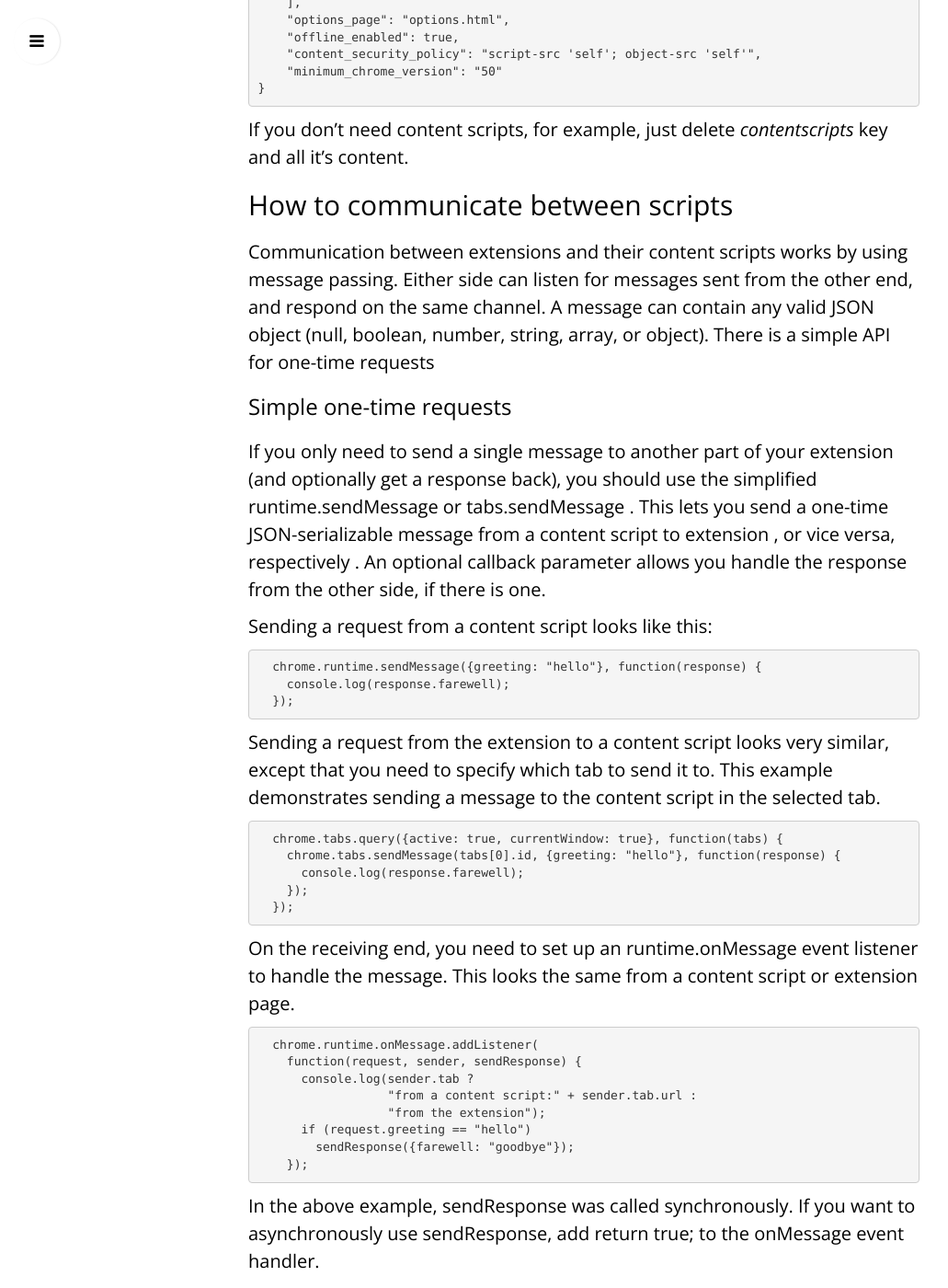
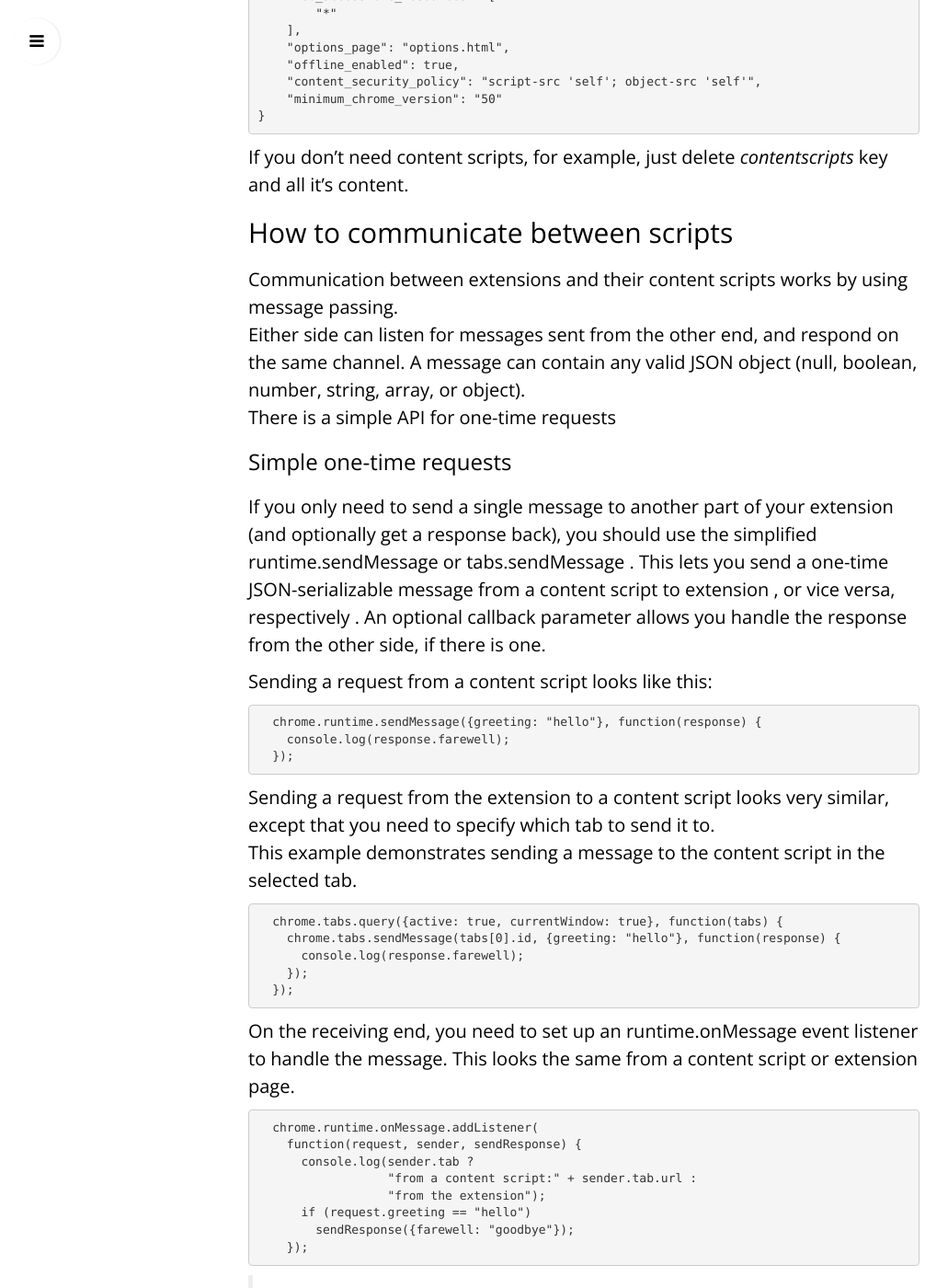
Before and after one commit to Vadagon/vadagon.github.io, a Jekyll site: the page built from _posts/2018-05-10-How to start developing Chrome Extensions today.md, in a window 1280 px wide and 1400 px high, scrolled down 2140 px. Shown: the whole window at 92% size, without its empty margins (5-1036 px from the left). Built offline with Jekyll 4.4.1, drawn with Linux system fonts in a browser that asks for light colours; our own code applies the rules of GitHub Pages for plain Markdown files; comment, search, counter and statistics services are not loaded; some of the changed text lies outside the part shown.

Commit message:
text changes

```diff
--- a/_posts/2018-05-10-How to start developing Chrome Extensions today.md
+++ b/_posts/2018-05-10-How to start developing Chrome Extensions today.md
@@ -77,7 +77,9 @@ _Only manifest.json is required_
 {% endhighlight %}
 If you don't need content scripts, for example, just delete _contentscripts_ key and all it's content.
 ## How to communicate between scripts
-Communication between extensions and their content scripts works by using message passing. Either side can listen for messages sent from the other end, and respond on the same channel. A message can contain any valid JSON object (null, boolean, number, string, array, or object). There is a simple API for one-time requests
+Communication between extensions and their content scripts works by using message passing.
+Either side can listen for messages sent from the other end, and respond on the same channel. A message can contain any valid JSON object (null, boolean, number, string, array, or object).
+There is a simple API for one-time requests
 ### Simple one-time requests
 If you only need to send a single message to another part of your extension (and optionally get a response back), you should use the simplified runtime.sendMessage or tabs.sendMessage . This lets you send a one-time JSON-serializable message from a content script to extension , or vice versa, respectively . An optional callback parameter allows you handle the response from the other side, if there is one.
 
@@ -87,7 +89,8 @@ Sending a request from a content script looks like this:
     console.log(response.farewell);
   });
 {% endhighlight %}
-Sending a request from the extension to a content script looks very similar, except that you need to specify which tab to send it to. This example demonstrates sending a message to the content script in the selected tab.
+Sending a request from the extension to a content script looks very similar, except that you need to specify which tab to send it to.
+This example demonstrates sending a message to the content script in the selected tab.
 {% highlight javascript %}
   chrome.tabs.query({active: true, currentWindow: true}, function(tabs) {
     chrome.tabs.sendMessage(tabs[0].id, {greeting: "hello"}, function(response) {
@@ -106,8 +109,8 @@ On the receiving end, you need to set up an runtime.onMessage event listener to
         sendResponse({farewell: "goodbye"});
     });
 {% endhighlight %}
-In the above example, sendResponse was called synchronously. If you want to asynchronously use sendResponse, add return true; to the onMessage event handler.
+> In the above example, sendResponse was called synchronously. If you want to asynchronously use sendResponse, add return true; to the onMessage event handler.
 ## Conclusion
 Google Chrome is VERY powerfull _application_! It has extremely rich API, so you can build almost everything. Now, just sit a while and let code absorb you.
-There is a **bonus** for you (as 'thank you for reading this') that will boostrap you learning curse. This is  [chrome extension source viewer ](https://chrome.google.com/webstore/detail/chrome-extension-source-v/jifpbeccnghkjeaalbbjmodiffmgedin).
+There is a **bonus** for you (as 'thank you for reading this') that will boostrap you learning curse. This is  [chrome extension source viewer](https://chrome.google.com/webstore/detail/chrome-extension-source-v/jifpbeccnghkjeaalbbjmodiffmgedin).
 Also, if you have a questions feel free to ask it in a comment. Piece!
```
Also changed, not shown: other parts of _posts/2018-05-10-How to start developing Chrome Extensions today.md (+2 -2 lines).
